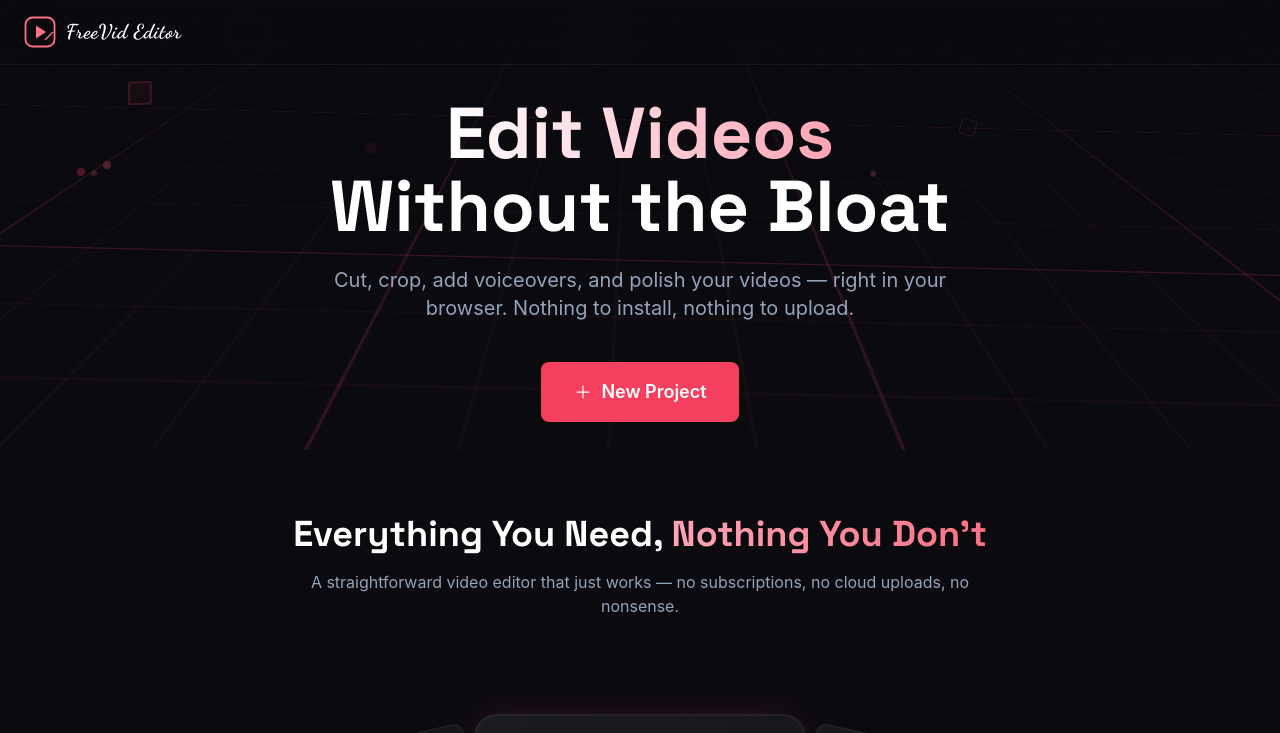
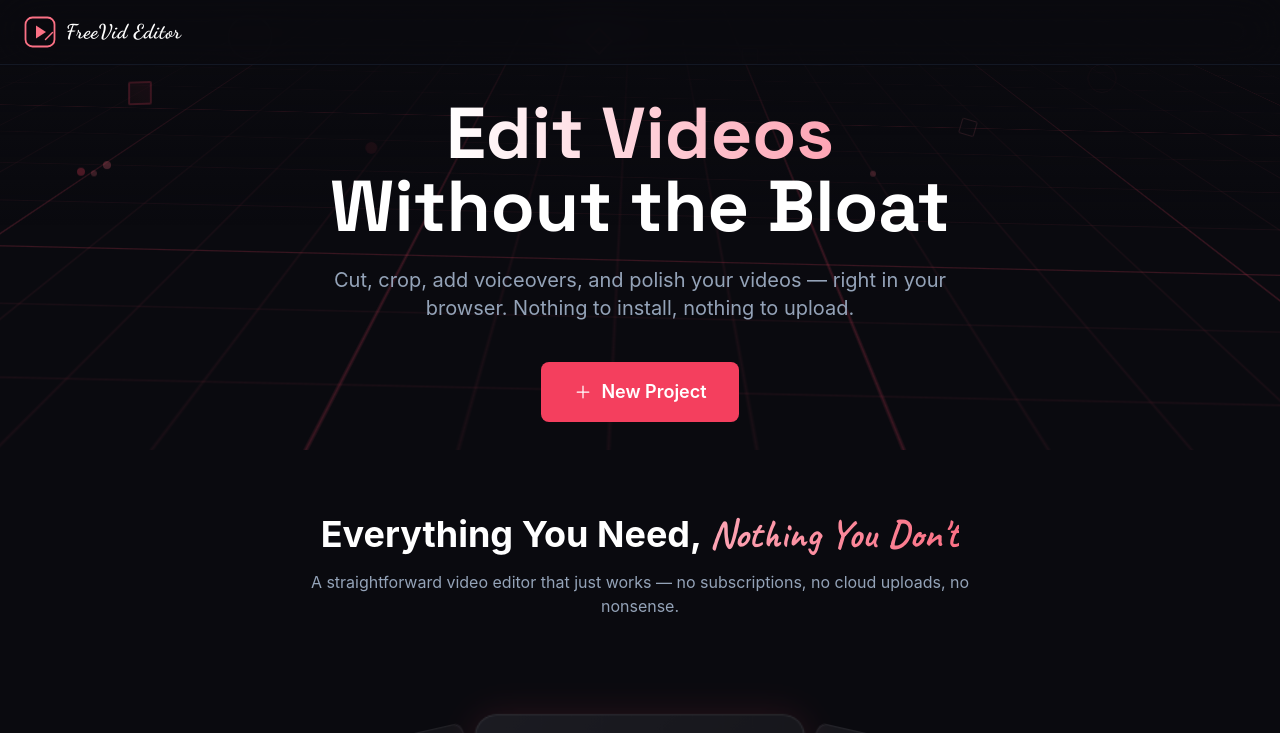
Before and after one commit to DominicOigo/video-editor, a React (Vite) app: page / in a window 1280 px wide. Shown: the top 733 px of the page. Built offline with nearby package versions, Linux system fonts and the light colour scheme.

Commit message:
Caveat handwritten style on features heading

```diff
--- a/index.html
+++ b/index.html
@@ -6,7 +6,7 @@
     <meta name="viewport" content="width=device-width, initial-scale=1.0" />
     <link rel="preconnect" href="https://fonts.googleapis.com" />
     <link rel="preconnect" href="https://fonts.gstatic.com" crossorigin />
-    <link href="https://fonts.googleapis.com/css2?family=Dancing+Script:wght@500;600;700&family=Space+Grotesk:wght@500;600;700&display=swap" rel="stylesheet" />
+    <link href="https://fonts.googleapis.com/css2?family=Dancing+Script:wght@500;600;700&family=Space+Grotesk:wght@500;600;700&family=Caveat:wght@500;600;700&display=swap" rel="stylesheet" />
     <meta name="description" content="FreeVid Editor - Cut, crop, add voiceovers, and enhance your videos. Everything stays on your computer." />
     <link rel="manifest" href="/manifest.json" />
     <meta name="theme-color" content="#f43f5e" />
--- a/src/pages/HomePage.tsx
+++ b/src/pages/HomePage.tsx
@@ -294,9 +294,9 @@ export function HomePage() {
       <section className="py-10 sm:py-16 relative overflow-hidden">
         <div className="max-w-7xl mx-auto px-4 sm:px-6 mb-4 sm:mb-8">
           <div className="text-center">
-            <h2 className="text-2xl sm:text-3xl md:text-4xl font-bold mb-3 sm:mb-4" style={{ fontFamily: "'Space Grotesk', sans-serif" }}>
+            <h2 className="text-2xl sm:text-3xl md:text-4xl font-bold mb-3 sm:mb-4">
               Everything You Need,{' '}
-              <span className="text-gradient">Nothing You Don't</span>
+              <span className="text-gradient" style={{ fontFamily: "'Caveat', cursive", fontWeight: 700, fontSize: '1.1em' }}>Nothing You Don't</span>
             </h2>
             <p className="text-surface-400 text-sm sm:text-base max-w-2xl mx-auto px-4 sm:px-0">
               A straightforward video editor that just works — no subscriptions,
```
